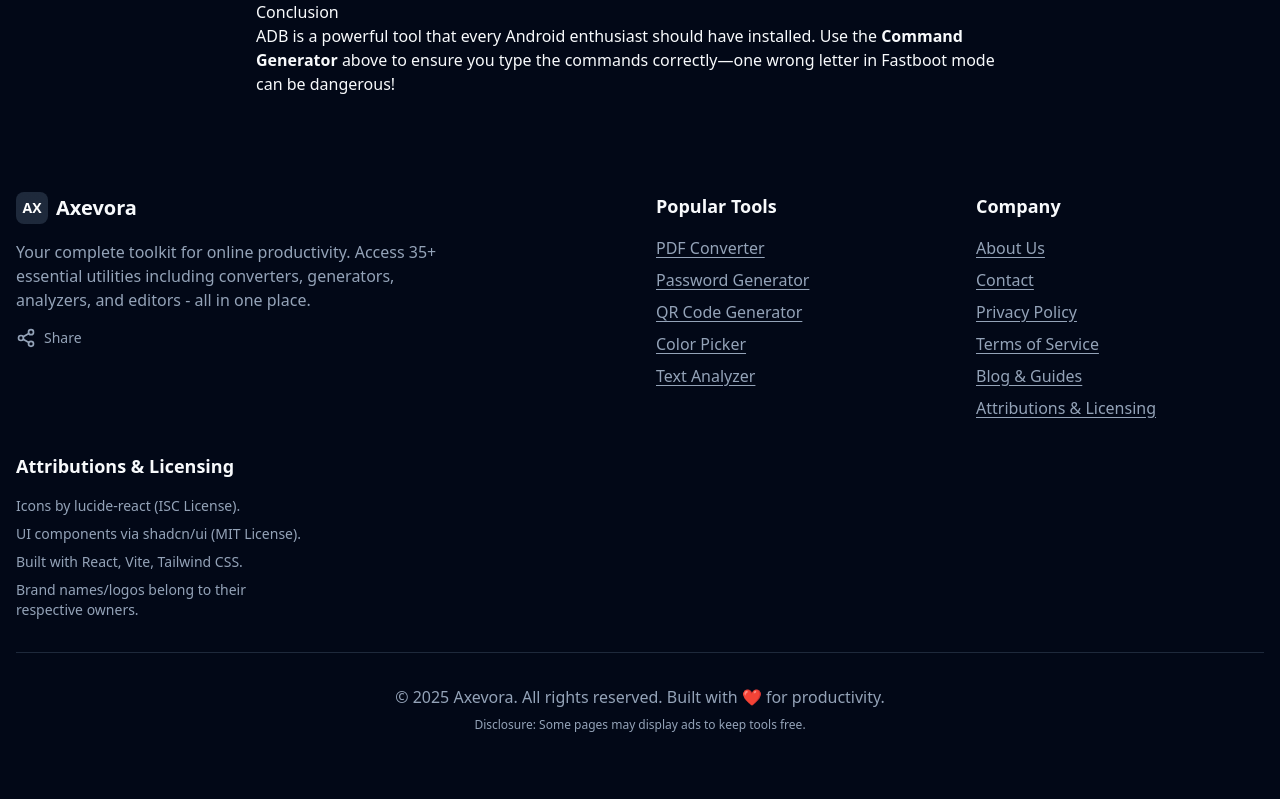
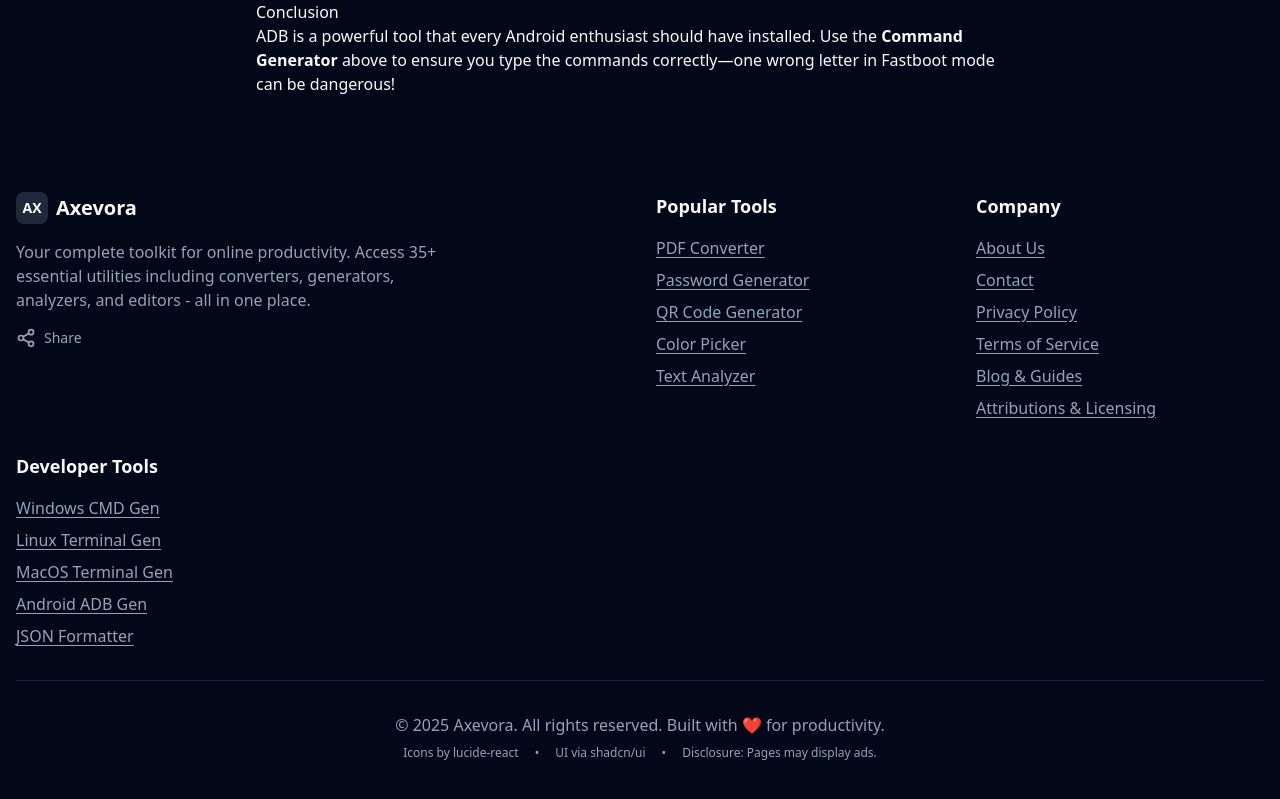
Before and after one commit to tittooin/tittoos-toolbox-hub, a React (Vite) app: page /tools/android-adb-gen in a window 1280 px wide. Shown: the part 2889-3688 px from the top of the page. Built offline with nearby package versions, Linux system fonts and the light colour scheme.

Commit message:
Fix SEO audit errors: Add Canonical tags, OG URLs, and Footer links

```diff
--- a/src/components/Footer.tsx
+++ b/src/components/Footer.tsx
@@ -123,26 +123,50 @@ const Footer = () => {
             </ul>
           </div>
 
-          {/* Attributions & Licensing */}
+          {/* Developer Tools */}
           <div>
-            <h3 className="text-lg font-semibold mb-4">Attributions & Licensing</h3>
-            <ul className="space-y-2 text-muted-foreground">
-              <li className="text-sm">Icons by lucide-react (ISC License).</li>
-              <li className="text-sm">UI components via shadcn/ui (MIT License).</li>
-              <li className="text-sm">Built with React, Vite, Tailwind CSS.</li>
-              <li className="text-sm">Brand names/logos belong to their respective owners.</li>
-
+            <h3 className="text-lg font-semibold mb-4">Developer Tools</h3>
+            <ul className="space-y-2">
+              <li>
+                <Link to="/tools/windows-cmd-gen" className="text-muted-foreground hover:text-foreground transition-colors">
+                  Windows CMD Gen
+                </Link>
+              </li>
+              <li>
+                <Link to="/tools/linux-cmd-gen" className="text-muted-foreground hover:text-foreground transition-colors">
+                  Linux Terminal Gen
+                </Link>
+              </li>
+              <li>
+                <Link to="/tools/mac-cmd-gen" className="text-muted-foreground hover:text-foreground transition-colors">
+                  MacOS Terminal Gen
+                </Link>
+              </li>
+              <li>
+                <Link to="/tools/android-adb-gen" className="text-muted-foreground hover:text-foreground transition-colors">
+                  Android ADB Gen
+                </Link>
+              </li>
+              <li>
+                <Link to="/tools/json-formatter" className="text-muted-foreground hover:text-foreground transition-colors">
+                  JSON Formatter
+                </Link>
+              </li>
             </ul>
           </div>
         </div>
 
-        <div className="border-t border-border mt-8 pt-8 text-center">
+        <div className="border-t border-border mt-8 pt-8 text-center space-y-2">
           <p className="text-muted-foreground">
             © {currentYear} Axevora. All rights reserved. Built with ❤️ for productivity.
           </p>
-          <p className="text-xs text-muted-foreground mt-2">
-            Disclosure: Some pages may display ads to keep tools free.
-          </p>
+          <div className="flex justify-center gap-4 text-xs text-muted-foreground">
+            <span>Icons by lucide-react</span>
+            <span>•</span>
+            <span>UI via shadcn/ui</span>
+            <span>•</span>
+            <span>Disclosure: Pages may display ads.</span>
+          </div>
         </div>
       </div>
     </footer>
--- a/src/components/GenericCommandTool.tsx
+++ b/src/components/GenericCommandTool.tsx
@@ -17,12 +17,13 @@ interface GenericCommandToolProps {
     icon?: React.ElementType;
     keywords: string;
     children?: React.ReactNode;
+    path: string; // e.g. "/tools/windows-cmd-gen"
 }
 
 const generator = new CommandGenerator();
 
 const GenericCommandTool: React.FC<GenericCommandToolProps> = ({
-    title, description, osName, icon: Icon = Terminal, keywords, children
+    title, description, osName, icon: Icon = Terminal, keywords, children, path
 }) => {
     const [input, setInput] = useState("");
     const [loading, setLoading] = useState(false);
@@ -54,12 +55,16 @@ const GenericCommandTool: React.FC<GenericCommandToolProps> = ({
         }
     };
 
+    const fullUrl = `https://axevora.com${path}`;
+
     return (
         <div className="min-h-screen bg-background flex flex-col">
             <Helmet>
                 <title>{title} | Axevora</title>
                 <meta name="description" content={description} />
                 <meta name="keywords" content={keywords} />
+                <link rel="canonical" href={fullUrl} />
+                <meta property="og:url" content={fullUrl} />
             </Helmet>
 
             <Header />
--- a/src/pages/tools/AndroidCommandGenerator.tsx
+++ b/src/pages/tools/AndroidCommandGenerator.tsx
@@ -66,9 +66,10 @@ const AndroidCommandGenerator = () => {
         <GenericCommandTool
             title="ADB & Fastboot Cheatsheet"
             description="The ultimate guide to Android Debug Bridge. Generate commands to control, flash, and debug any Android device."
-            osName="Android ADB"
+            osName="Android ADB & Fastboot"
             icon={Smartphone}
-            keywords="adb commands, fastboot cheatsheet, android terminal, apk install, adb shell, logcat"
+            keywords="adb commands, fastboot, android debugging, unlock bootloader, install apk, logcat"
+            path="/tools/android-adb-gen"
         >
             <div className="space-y-12">
 
--- a/src/pages/tools/LinuxCommandGenerator.tsx
+++ b/src/pages/tools/LinuxCommandGenerator.tsx
@@ -78,7 +78,8 @@ const LinuxCommandGenerator = () => {
             description="The definitive interactive guide for Linux Terminal. Ubuntu, Debian, CentOS commands categorized."
             osName="Linux Bash"
             icon={Terminal}
-            keywords="linux cli commands, bash cheatsheet, ubuntu terminal, chmod, grep, tar, ssh, top"
+            keywords="linux commands, bash cheatsheet, ls, grep, chmod, chown, tar, ssh, systemctl"
+            path="/tools/linux-cmd-gen"
         >
             <div className="space-y-12">
 
--- a/src/pages/tools/MacCommandGenerator.tsx
+++ b/src/pages/tools/MacCommandGenerator.tsx
@@ -71,7 +71,8 @@ const MacCommandGenerator = () => {
             description="Unlock the full potential of your Mac. Zsh commands, Homebrew, and hidden settings."
             osName="MacOS Zsh"
             icon={Command}
-            keywords="mac terminal commands, zsh cheatsheet, macos cli, brew install, pbcopy, spotlight"
+            keywords="mac terminal commands, zsh cheatsheet, homebrew, brew install, sudo, open, pbcopy"
+            path="/tools/mac-cmd-gen"
         >
             <div className="space-y-12">
 
--- a/src/pages/tools/WindowsCommandGenerator.tsx
+++ b/src/pages/tools/WindowsCommandGenerator.tsx
@@ -95,6 +95,7 @@ const WindowsCommandGenerator = () => {
             osName="Windows PowerShell 7+"
             icon={Terminal}
             keywords="windows cmd commands, powershell cheatsheet, cls, dir, ipconfig, systeminfo, net user, diskpart"
+            path="/tools/windows-cmd-gen"
         >
             <div className="space-y-12">
 
```
